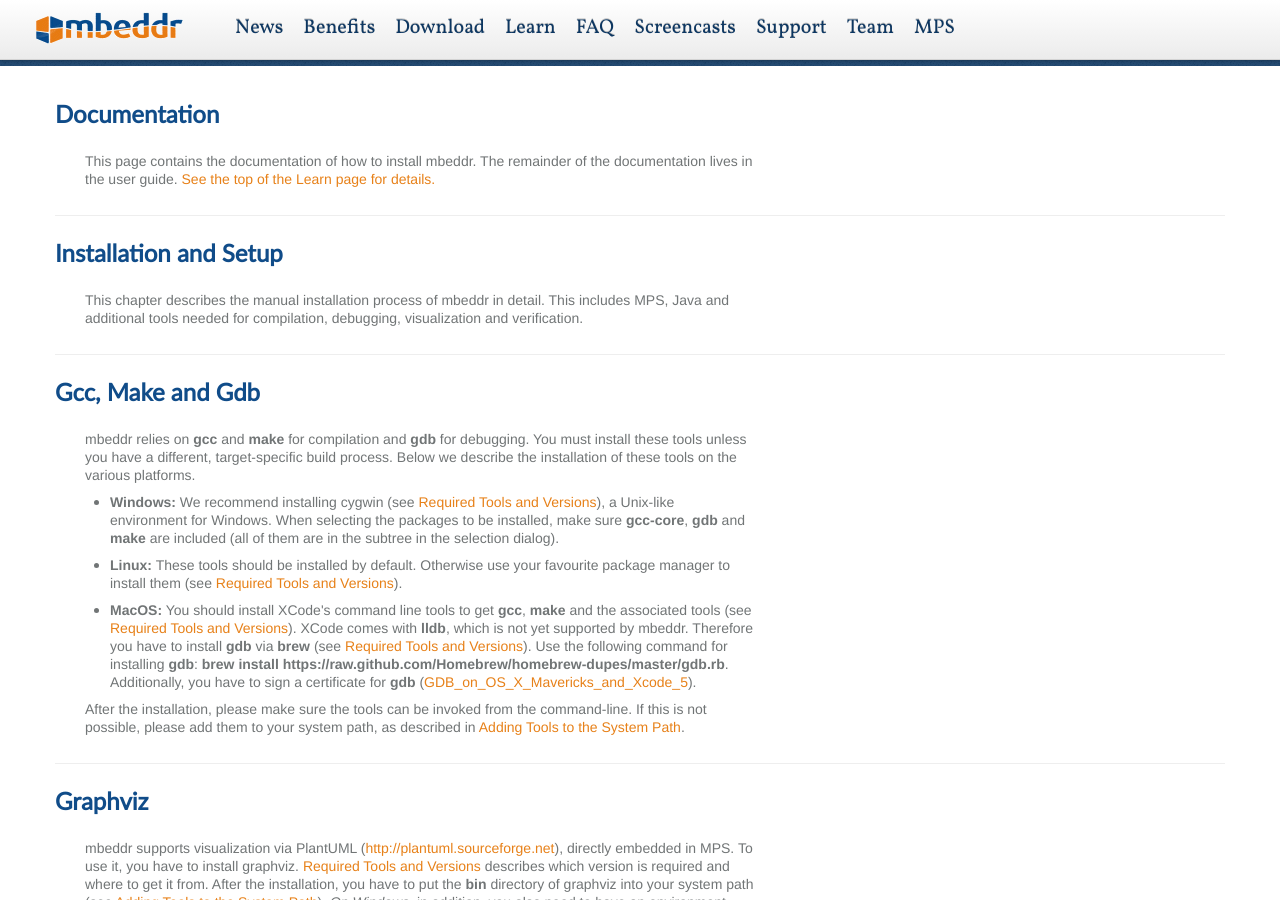
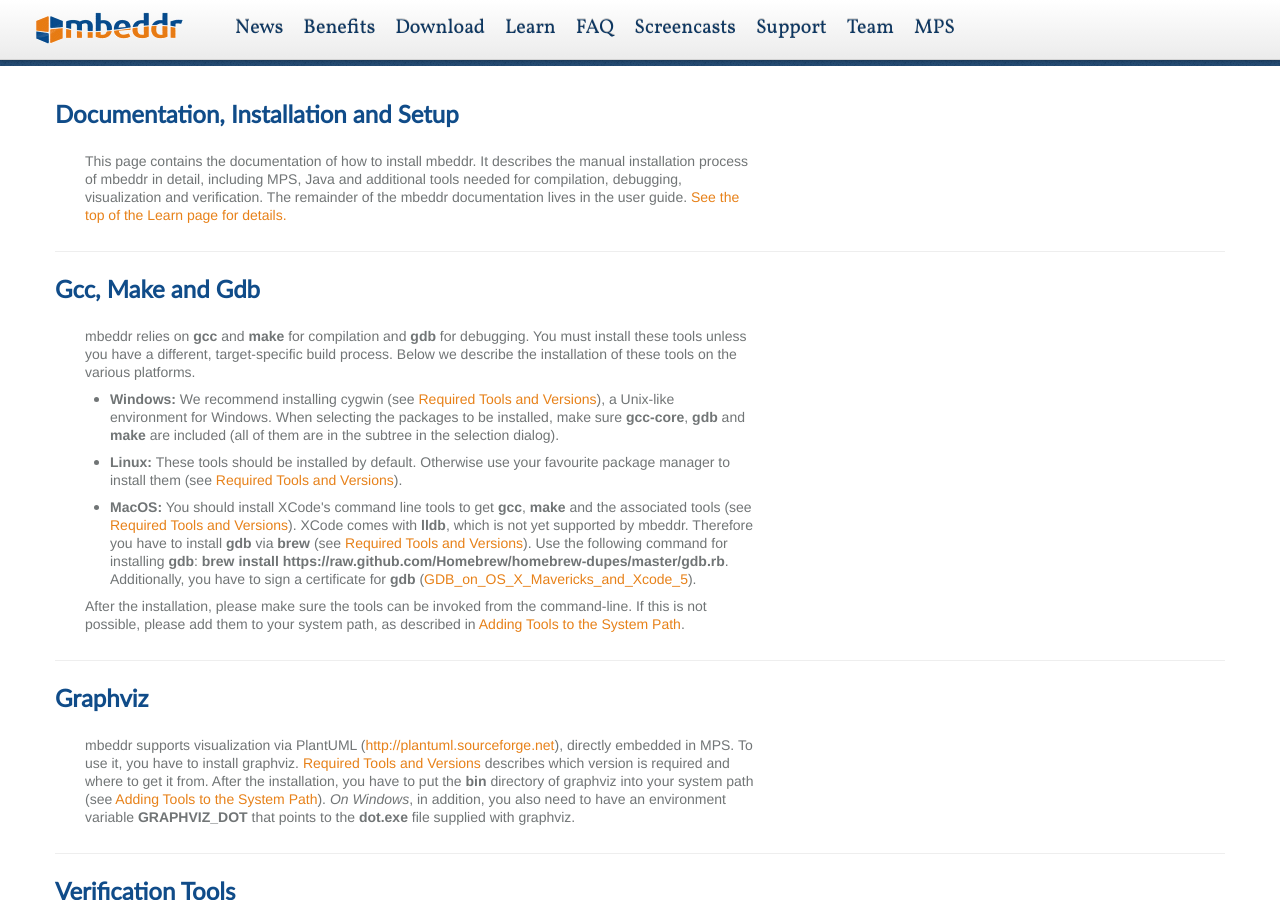
Before and after one commit to mbeddr/mbeddr.github.io, a Jekyll site: the page download.html, which Jekyll copies as it is, in a window 1280 px wide and 900 px high. Built offline with Jekyll 4.4.1, drawn with Linux system fonts in a browser that asks for light colours; nearby versions of some CDN libraries; library files that are not in the unit come from our copies.

Commit message:
better DL page intro

```diff
--- a/download.html
+++ b/download.html
@@ -114,13 +114,16 @@
 <div class="container clearfix">
 
 
-<h2>Documentation</h2>
+<h2>Documentation, Installation and Setup</h2>
 
 <div class="container">
     <div class="container">
         <div class="span7">
             <p>
-                This page contains the documentation of how to install mbeddr. The remainder of the documentation
+                This page contains the documentation of how to install mbeddr.
+                It describes the manual installation process of mbeddr in detail, including
+                MPS, Java and additional tools needed for compilation, debugging, visualization and verification.
+                The remainder of the mbeddr documentation
                 lives in the user guide. <a href="learn.html">See the top of the Learn page for details.</a>
             </p>
         </div>
@@ -130,22 +133,6 @@
 
 <hr/>
 
-
-
-<h2>Installation and Setup</h2>
-
-<div class="container">
-    <div class="container">
-        <div class="span7">
-			<p>
-            This chapter describes the manual installation process of mbeddr in detail. This includes MPS, Java and additional tools needed for compilation, debugging, visualization and verification.
-			</p>
-        </div>
-        <div class="span1">&nbsp;</div>
-    </div>
-</div>
-
-<hr/>
 
 <h2>Gcc, Make and Gdb</h2>
 
```
